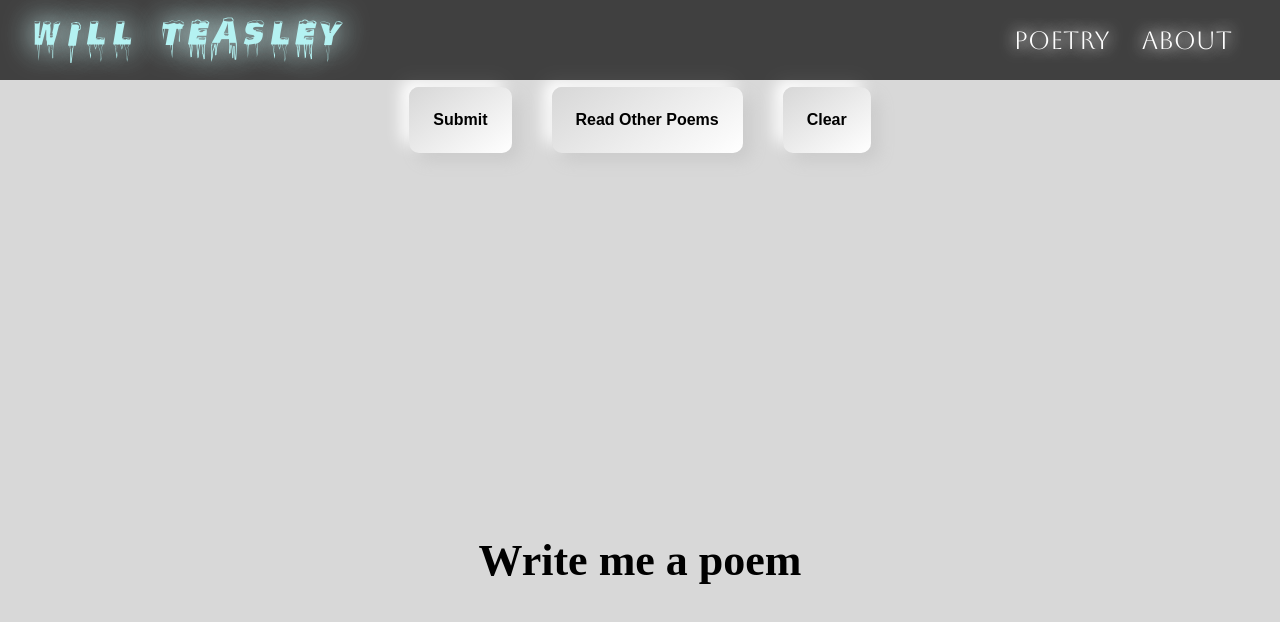
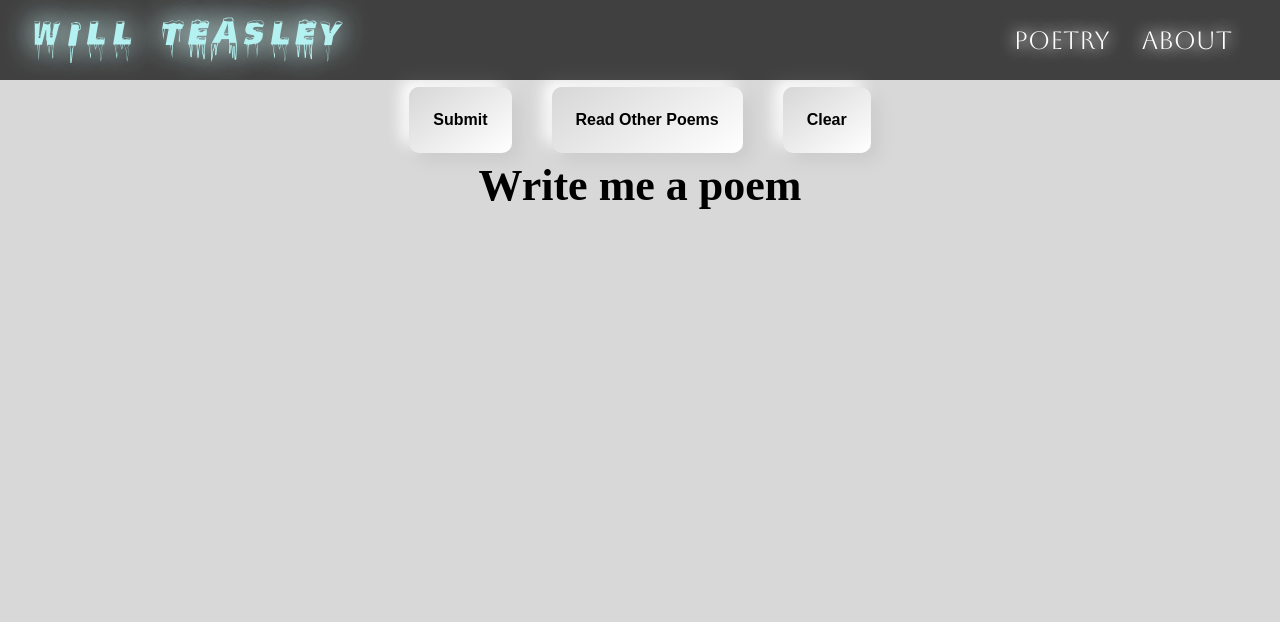
Before and after one commit to teasleyw/Portfolio-Client, a React (Create React App) app: page /Poetry in a window 1280 px wide. Shown: the top 622 px of the page. Built offline with nearby package versions, Linux system fonts and the light colour scheme.

Commit message:
Updated Poetry Page

```diff
--- a/src/Pages/PoetryPage/PoetryPage.jsx
+++ b/src/Pages/PoetryPage/PoetryPage.jsx
@@ -4,6 +4,7 @@ import Header from "../../Components/Header/Header";
 import NeuMorphicButton from "../../Components/Button/NeumorphicButton";
 import Modal from "../../Components/Modal/Modal";
 import {updatePoemContent} from "../../redux/app-state-slice";
+import {SuitAndTie} from "../../utils/poems.js"
 
 
 function PoetryPage({dispatch,customerData}) {
@@ -35,6 +36,14 @@ function PoetryPage({dispatch,customerData}) {
         }
         dispatch(updatePoemContent(poemHTML))
     }
+    const randomPoem = () => {
+            if (changeState % 2 === 1) {
+                setPoem(SuitAndTie)
+            } else {
+                setPoem("Believe In Yourself, Because I Believe in you.")
+            }
+            setChangeState(changeState + 1)
+        };
     const exitModal = () => {
         setShowModal(false)
         console.log(customerData)
@@ -52,7 +61,7 @@ function PoetryPage({dispatch,customerData}) {
                 <Header/>
                 <ButtonContainer>
                     <NeuMorphicButton onClick={() => submitPoem(dispatch)} label="Submit"/>
-                    <NeuMorphicButton onClick={() => submitPoem()} label="Read Other Poems"/>
+                    <NeuMorphicButton onClick={() => randomPoem()} label="Read Other Poems"/>
                     <NeuMorphicButton onClick={() => clearFunction()} label="Clear"/>
                 </ButtonContainer>
                 <PoemContainer>
--- a/src/Pages/PoetryPage/PoetryPageStyled.jsx
+++ b/src/Pages/PoetryPage/PoetryPageStyled.jsx
@@ -8,7 +8,8 @@ export const PoetryPageContainer = styled.div`
   background: ${backgroundColor};
   width: 100vw;
   color: white;
-  height: 140vh;
+  height: fit-content;
+  min-height: 140vh;
   overflow: hidden;
   position: absolute;
   top: 0;
@@ -16,7 +17,7 @@ export const PoetryPageContainer = styled.div`
   opacity: ${props => props.opacity};
 `
 export const PoemContainer = styled.div`
-  height: 100vh;
+  height: fit-content;
   width: 100vw;
   display: flex;
   align-items: center;
@@ -29,6 +30,7 @@ export const Poem = styled.h1`
     z-index: 1;
     outline: none;
     font-family: 'Maitree', serif;
+    white-space: pre;
 `
 export const ButtonContainer = styled.div`
   width: 100vw;
--- /dev/null
+++ b/src/utils/poems.js
@@ -0,0 +1 @@
+export const SuitAndTie = "Reverend, reverend, please come quick \n" + "'Cause I've got something to admit \n I met a man out in the sticks of Good Ol' Miss \n He drove a series 10 Cadillac and wore a cigar on his lip \n Don't you know the devil wears a suit and tie \n Saw him driving down the 61 in early July \n White as a cotton field and sharp as a knife\n I heard him howling as he passed me by\n\n And he said \n I know you, I know you young man \n I know you by the state of your hands \n You're a six-string picker \n Just as I, I am\n Let me learn you something \n I know a few turns to make all the girls dance \n Don't you know the devil wears a suit and tie \n I saw him driving down the 61 in early July \n White as a cotton field and sharp as a knife \n I heard him howling as he passed me by\n Oh \n Foolish, foolish was I \n Damn my foolish eyes \n 'Cause that man's lessons \n Had a price, oh, sweet price \n My sweet soul, everlasting \n A very own eternal light"
```
